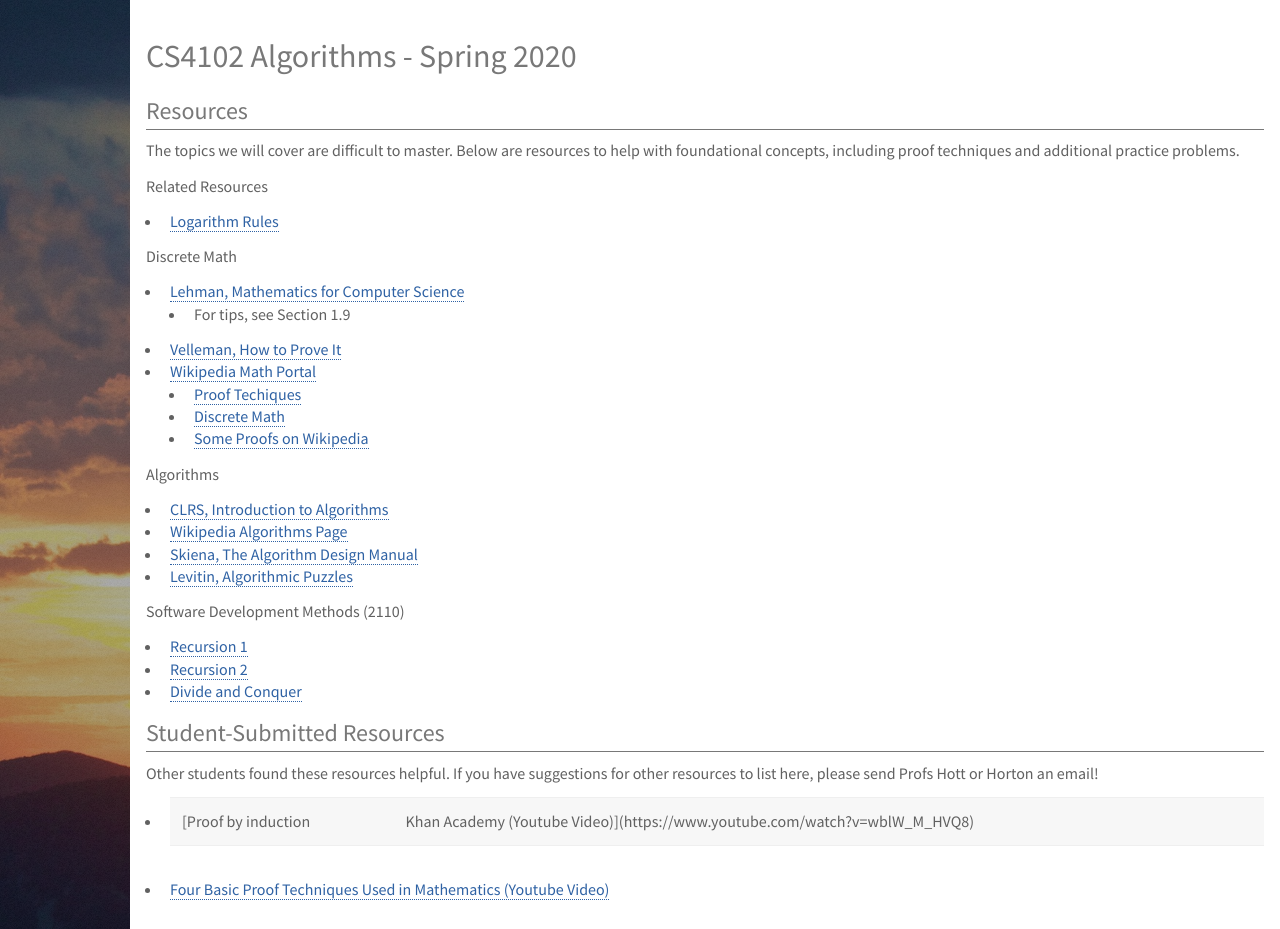
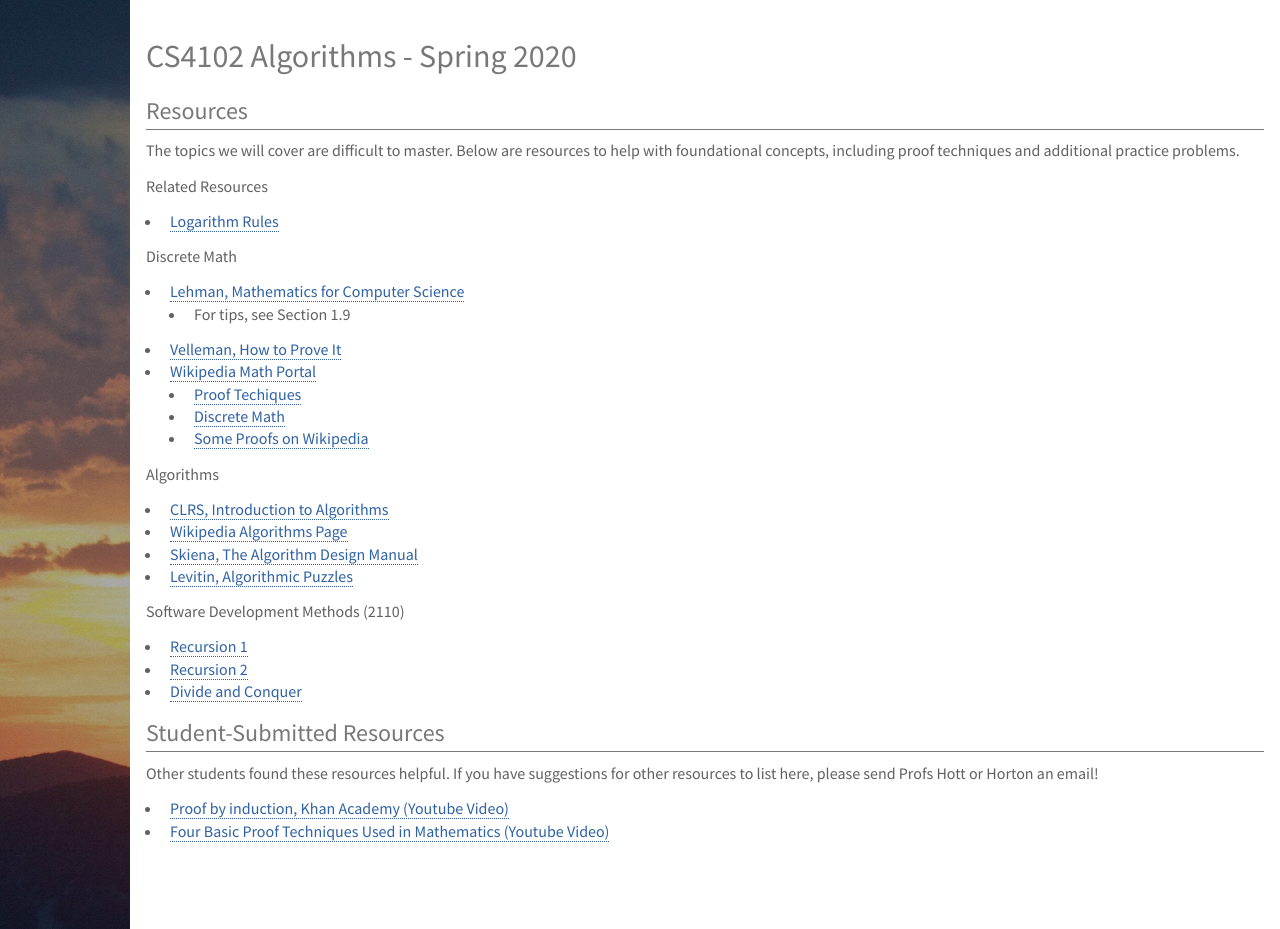
Before and after one commit to deternitydx/uvacs4102, a Jekyll site: the page built from resources.md, in a window 1280 px wide and 929 px high. Built offline with Jekyll 4.4.1, drawn with Linux system fonts in a browser that asks for light colours; nearby versions of some CDN libraries; library files that are not in the unit come from our copies.

Commit message:
Updated links

```diff
--- a/resources.md
+++ b/resources.md
@@ -35,5 +35,5 @@ Software Development Methods (2110)
 
 Other students found these resources helpful.  If you have suggestions for other resources to list here, please send Profs Hott or Horton an email!
 
-- [Proof by induction | Khan Academy (Youtube Video)](https://www.youtube.com/watch?v=wblW_M_HVQ8)
+- [Proof by induction, Khan Academy (Youtube Video)](https://www.youtube.com/watch?v=wblW_M_HVQ8)
 - [Four Basic Proof Techniques Used in Mathematics (Youtube Video)](https://www.youtube.com/watch?v=V5tUc-J124s)
```
